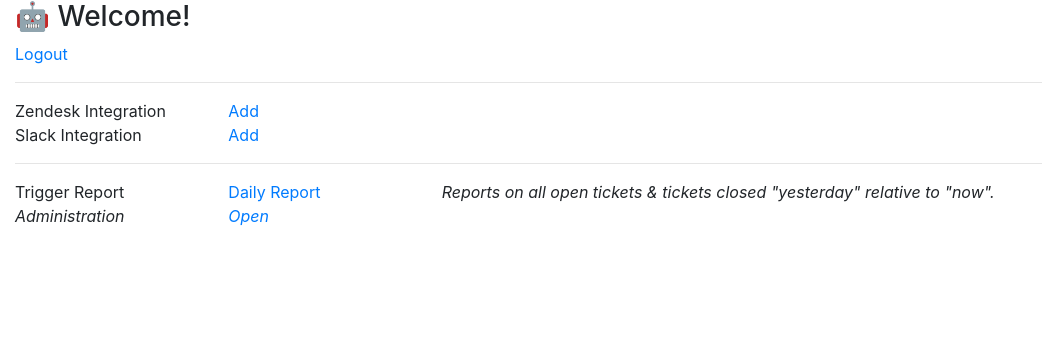
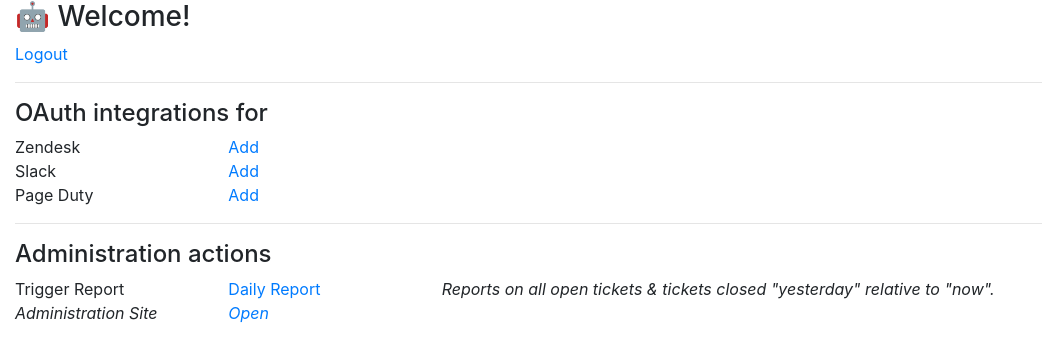
Before and after one commit to uktrade/django-zenslackchat, a Django app: page / in a window 1280 px wide. Shown: the top 362 px of the page, without its empty margins (0-1042 px from the left). Run offline with Django 3.2, Linux system fonts and the light colour scheme; the visitor is signed in with stand-in values (Sample User, id 1); parts of the project's set-up code (start-up, migrations or seed data) failed here and were passed over; some libraries are stand-ins or nearby versions.

Commit message:
First pass add-in pager duty as an experiment, after a suggestion from lyndon

```diff
--- a/requirements.txt
+++ b/requirements.txt
@@ -7,6 +7,7 @@
 psycopg2-binary
 dj-database-url
 requests
+pdpyras
 sentry-sdk==0.10.2
 celery[redis]
 django_log_formatter_ecs
--- a/zenslackchat/templates/zenslackchat/index.html
+++ b/zenslackchat/templates/zenslackchat/index.html
@@ -14,8 +14,13 @@
   </div>
 </div>
 <div class="row">
+  <div class="col-sm-12 ">
+    <h4>OAuth integrations for</h4>
+  </div>
+</div>
+<div class="row">
   <div class="col-sm-2">
-    Zendesk Integration
+    Zendesk
   </div>
   <div class="col-sm-10">
     <a
@@ -28,7 +33,7 @@
 </div>
 <div class="row">
   <div class="col-sm-2">
-    Slack Integration
+    Slack
   </div>
   <div class="col-sm-10">
     <a
@@ -40,8 +45,28 @@
   </div>
 </div>
 <div class="row">
+  <div class="col-sm-2">
+    Page Duty
+  </div>
+  <div class="col-sm-10">
+    <a
+      id="add_pagerduty_app"
+      title="Make Page Duty OAuth2 code grant request to add our integration."
+      href="{{ pagerduty_oauth_request_uri }}"
+      rel="noopener noreferrer"
+      target="_blank">Add</a>
+  </div>
+</div>
+
+<div class="row">
   <div class="col-sm-12 ">
     <hr/>
+  </div>
+</div>
+
+<div class="row">
+  <div class="col-sm-12 ">
+    <h4>Administration actions</h4>
   </div>
 </div>
 <div class="row">
@@ -57,7 +82,7 @@
 </div>
 <div class="row">
   <div class="col-sm-2">
-    Administration
+    Administration Site
   </div>
   <div class="col-sm-10">
     <a id="add_zendesk_app" href="/admin" target="_blank">Open</a>
--- a/zenslackchat/urls.py
+++ b/zenslackchat/urls.py
@@ -23,6 +23,8 @@
         name='slack_events'
     ),
 
+    path('pagerduty/oauth/', views.pagerduty_oauth, name='pagerduty_oauth'),
+
     path(
         'trigger/report/daily',
         views.trigger_daily_report,
--- a/zenslackchat/views.py
+++ b/zenslackchat/views.py
@@ -15,6 +15,7 @@
 from webapp.celery import run_daily_summary
 from zenslackchat.models import SlackApp
 from zenslackchat.models import ZendeskApp
+from zenslackchat.models import PagerDutyApp
 
 
 
@@ -100,6 +101,52 @@
     return HttpResponse('ZendeskApp Added OK')
 
 
+def pagerduty_oauth(request):
+    """Complete the Pager Duty OAuth process.
+
+    - https://developer.pagerduty.com/docs/app-integration-development/
+        oauth-2-auth-code-grant/
+
+    """
+    log = logging.getLogger(__name__)
+
+    if 'code' not in request.GET:
+        log.error("The code parameter was missing in the request!")
+        return Response(status=status.HTTP_400_BAD_REQUEST)
+
+    code = request.GET['code']
+    subdomain = request.GET['subdomain']
+    log.debug(
+        f"Received Zendesk OAuth request code:<{code}> for subdomain:"
+        f"<{subdomain}>. Recovering access token."
+    )
+    response = requests.post(
+        (
+            f'{settings.PAGERDUTY_OAUTH_URI}?'
+            'grant_type=authorization_code&'
+            f'client_id={settings.PAGERDUTY_CLIENT_IDENTIFIER}&'
+            f'client_secret={settings.PAGERDUTY_CLIENT_SECRET}&'
+            f'redirect_uri={settings.PAGERDUTY_REDIRECT_URI}&'
+            f'code={code}'
+        )
+    )
+    log.debug(f"Result status from PagerDuty:<{response.status_code}>")
+    # import ipdb; ipdb.set_trace()
+
+    response.raise_for_status()
+    data = response.json()
+
+    log.debug(f"Result status from PagerDuty:\n{pprint.pformat(data)}>")
+    PagerDutyApp.objects.create(
+        access_token=data['access_token'],
+        token_type=data['token_type'],
+        scope=data['scope'],
+    )
+    log.debug("Created local PagerDutyApp instance OK.")
+
+    return HttpResponse('PagerDutyApp Added OK')
+
+
 @login_required
 def trigger_daily_report(request):
     """Helper to trigger the daily report to aid in testing it works.
@@ -146,10 +193,19 @@
     )
     log.debug(f"slack_oauth_request_uri:<{slack_oauth_request_uri}>")
 
+    pagerduty_oauth_request_uri = (
+        'https://app.pagerduty.com/oauth/authorize?'
+        f'client_id={settings.PAGERDUTY_CLIENT_IDENTIFIER}&'
+        f'redirect_uri={settings.PAGERDUTY_REDIRECT_URI}&'
+        'response_type=code'
+    )
+    log.debug(f"pagerduty_oauth_request_uri:<{pagerduty_oauth_request_uri}>")
+
     return HttpResponse(template.render(
         dict(
             zendesk_oauth_request_uri=zendesk_oauth_request_uri,
-            slack_oauth_request_uri=slack_oauth_request_uri
+            slack_oauth_request_uri=slack_oauth_request_uri,
+            pagerduty_oauth_request_uri=pagerduty_oauth_request_uri
         ),
         request
     ))
```
Also changed, not shown: webapp/settings.py (+16 -0 lines), zenslackchat/admin.py (+8 -0 lines), zenslackchat/message.py (+8 -0 lines), zenslackchat/models.py (+46 -0 lines), zenslackchat/migrations/0007_pagerdutyapp.py (added), 1 other file.
